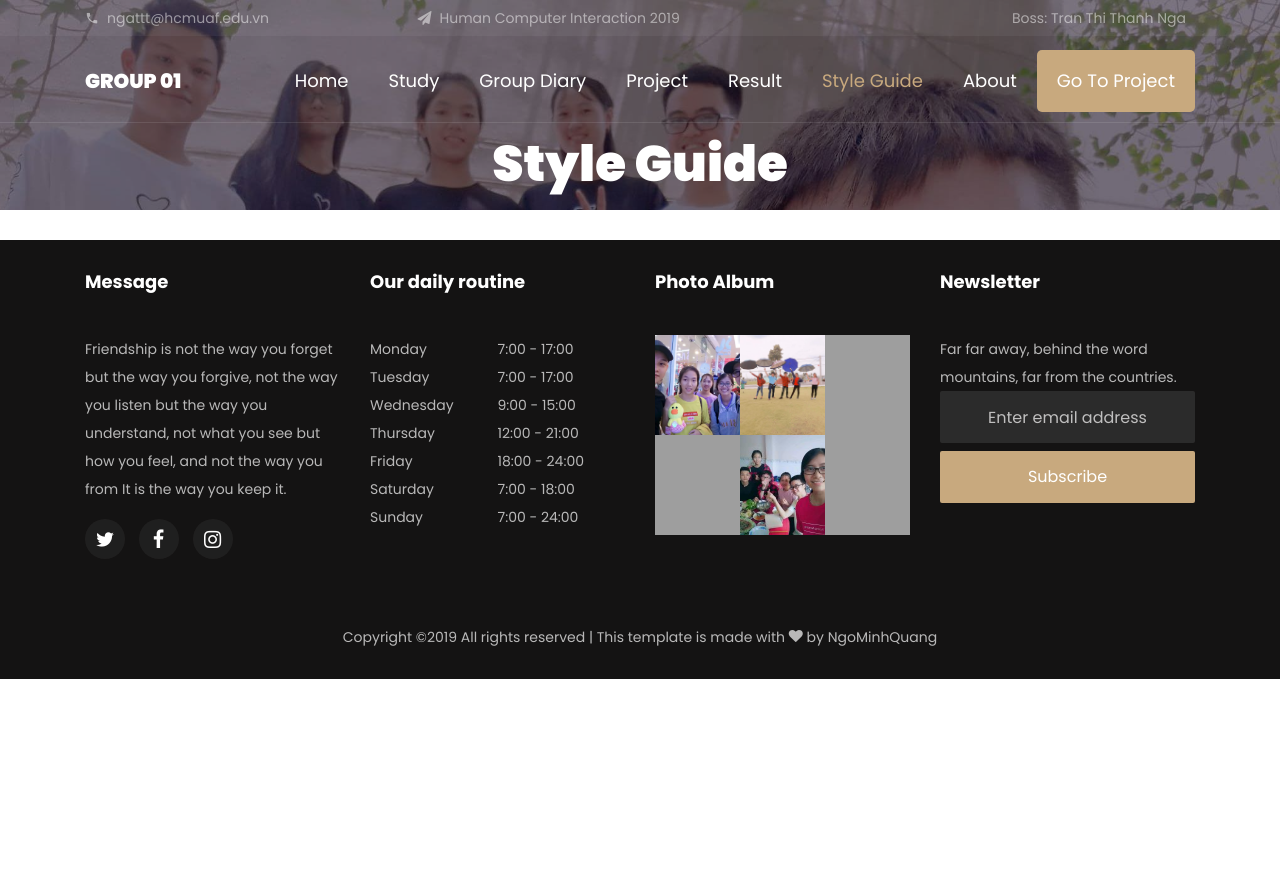
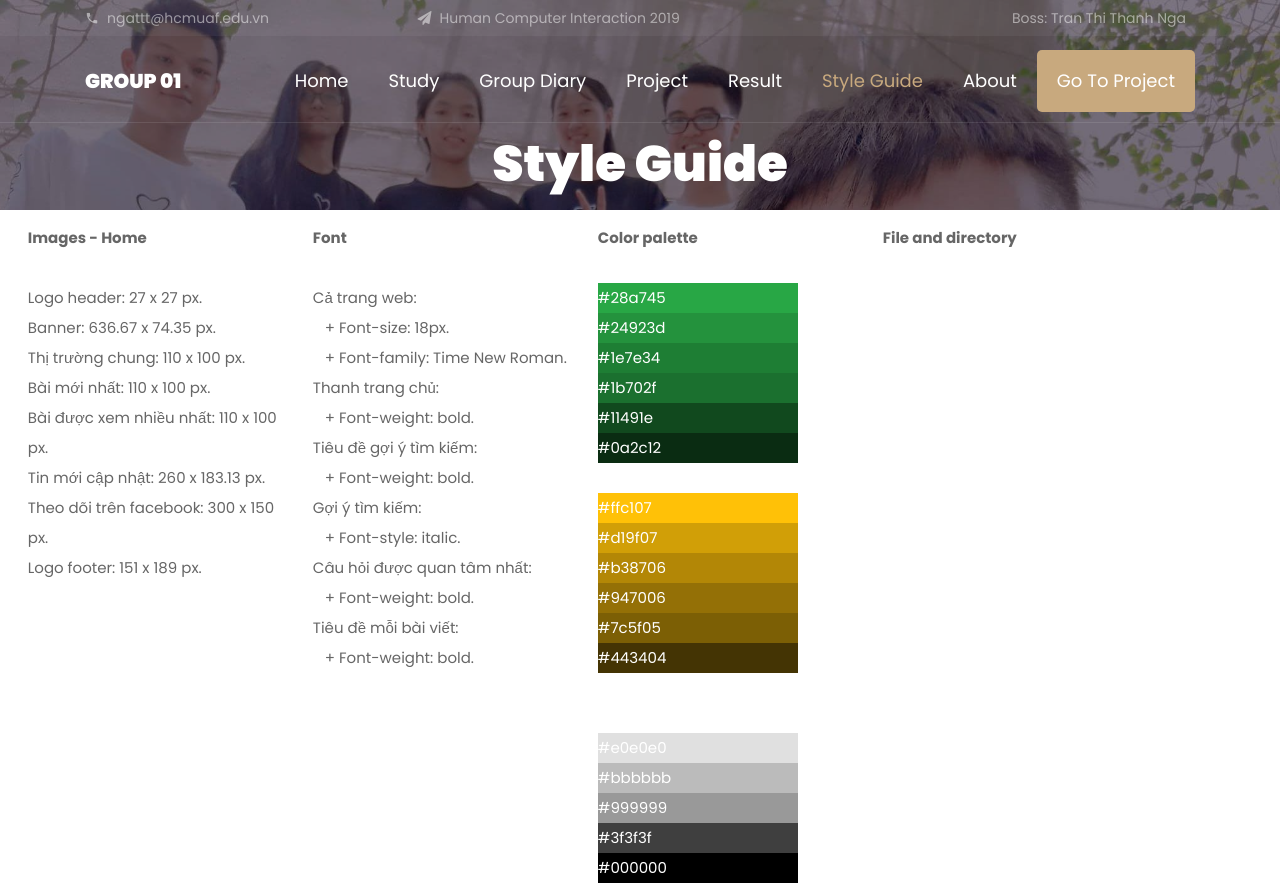
Before and after one commit to hci2019group01/hci2019group01.github.io, a plain HTML site: page styleguide.html in a window 1280 px wide. Shown: the top 886 px of the page. Before the commit the page ends 800 px from the top, so only its background shows below. Drawn offline with Linux system fonts and the light colour scheme; some packages are replaced by stand-ins of ours; no server answers; grey boxes are pictures that could not be loaded; files whose address does not match are found by name.

Commit message:
Update styleguide.html

```diff
--- a/styleguide.html
+++ b/styleguide.html
@@ -91,13 +91,117 @@
     </section>
 
 
-		<section class="ftco-section">
-    	<div class="container">
-        <div class="ftco-search">
+		<section>
+    	<div class="container" style="margin: 1%;">
 					<div class="row">
-           <!-- Insert code here -->
+						<div class="col-sm-3">
+							<p><b>Images - Home</b></p><br/>
+								<p>
+										Logo header:  27 x 27 px.<br/>
+						Banner:  636.67 x 74.35 px.<br/>
+						Thị trường chung: 110 x 100 px.<br/>
+						Bài mới nhất: 110 x 100 px.<br/>
+						Bài được xem nhiều nhất: 110 x 100 px.<br/>
+						Tin mới cập nhật: 260 x 183.13 px.<br/>
+						Theo dõi trên facebook: 300 x 150 px.<br/>
+						Logo footer: 151 x 189 px.<br/>
+
+									</p>
+						</div>
+						<div class="col-sm-3">
+							<p><b>Font</b></p><br/>
+								<p>
+										Cả trang web: <br/>
+						&nbsp;&nbsp;&nbsp;+ Font-size: 18px. <br/>
+						&nbsp;&nbsp;&nbsp;+ Font-family: Time New Roman. <br/>
+						Thanh trang chủ: <br/>
+						&nbsp;&nbsp;&nbsp;+ Font-weight: bold.<br/>
+						Tiêu đề gợi ý tìm kiếm:<br/>
+						&nbsp;&nbsp;&nbsp;+ Font-weight: bold.<br/>
+						Gợi ý tìm kiếm: <br/>
+						&nbsp;&nbsp;&nbsp;+ Font-style: italic.<br/>
+						Câu hỏi được quan tâm nhất:<br/>
+						&nbsp;&nbsp;&nbsp;+ Font-weight: bold.<br/>
+						Tiêu đề mỗi bài viết:<br/>
+						&nbsp;&nbsp;&nbsp;+ Font-weight: bold.<br/>
+
+									</p>
+						</div>
+						<div class="col-sm-3">
+							<p><b>Color palette</b></p>
+							<br/>
+							<div style="width: 200px; height: 30px;background: #28a745;">
+									<p style="color: white;">#28a745</p>
+							</div>
+							<div style="width: 200px; height: 30px;background: #24923d;">
+									<p style="color: white;">#24923d</p>
+								</div>
+								<div style="width: 200px; height: 30px;background: #1e7e34;">
+										<p style="color: white;">#1e7e34</p>
+									</div>
+									<div style="width: 200px; height: 30px;background: #1b702f;">
+											<p style="color: white;">#1b702f</p>
+										</div>
+										<div style="width: 200px; height: 30px;background: #11491e;">
+												<p style="color: white;">#11491e</p>
+											</div>
+											<div style="width: 200px; height: 30px;background: #0a2c12;">
+													<p style="color: white;">#0a2c12</p>
+												</div>
+												<br/>
+
+												<div style="width: 200px; height: 30px;background: #ffc107;">
+													<p style="color: white;">#ffc107</p>
+													</div>
+													<div style="width: 200px; height: 30px;background: #d19f07;">
+															<p style="color: white;">#d19f07</p>
+														</div>
+														<div style="width: 200px; height: 30px;background: #b38706;">
+																<p style="color: white;">#b38706</p>
+															</div>
+															<div style="width: 200px; height: 30px;background: #947006;">
+																	<p style="color: white;">#947006</p>
+																</div>
+																<div style="width: 200px; height: 30px;background: #7c5f05;">
+																		<p style="color: white;">#7c5f05</p>
+																	</div>
+																	<div style="width: 200px; height: 30px;background: #443404;">
+																			<p style="color: white;">#443404</p>
+																		</div>
+																		<br/>
+
+																		<div style="width: 200px; height: 30px;background: #ffffff;">
+																				<p style="color: white;">#ffffff</p>
+																			</div>
+																			<div style="width: 200px; height: 30px;background: #e0e0e0;">
+																					<p style="color: white;">#e0e0e0</p>
+																				</div>
+																				<div style="width: 200px; height: 30px;background: #bbbbbb;">
+																						<p style="color: white;">#bbbbbb</p>
+																					</div>
+																					<div style="width: 200px; height: 30px;background: #999999;">
+																							<p style="color: white;">#999999</p>
+																						</div>
+																						<div style="width: 200px; height: 30px;background: #3f3f3f;">
+																								<p style="color: white;">#3f3f3f</p>
+																							</div>
+																							<div style="width: 200px; height: 30px;background: #000000;">
+																									<p style="color: white;">#000000</p>
+																								</div>
+
+
+						</div>
+						<div class="col-sm-3">
+							<b>File and directory</b>
+						</div>
+
+						<br/>
+						<br/>
+
+
+
 	        </div>
-        </div>
+
     	</div>
     </section>
 
```
